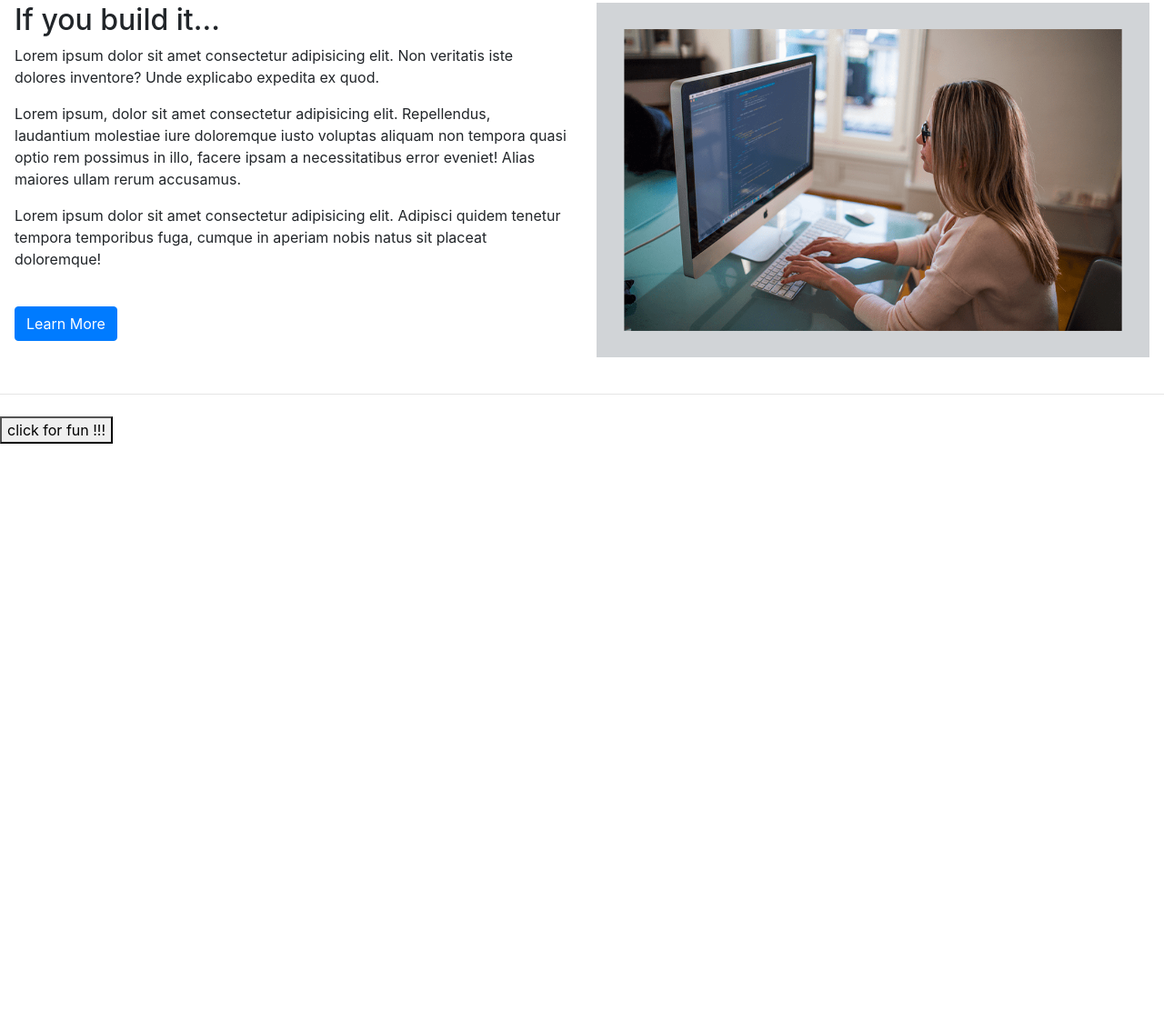
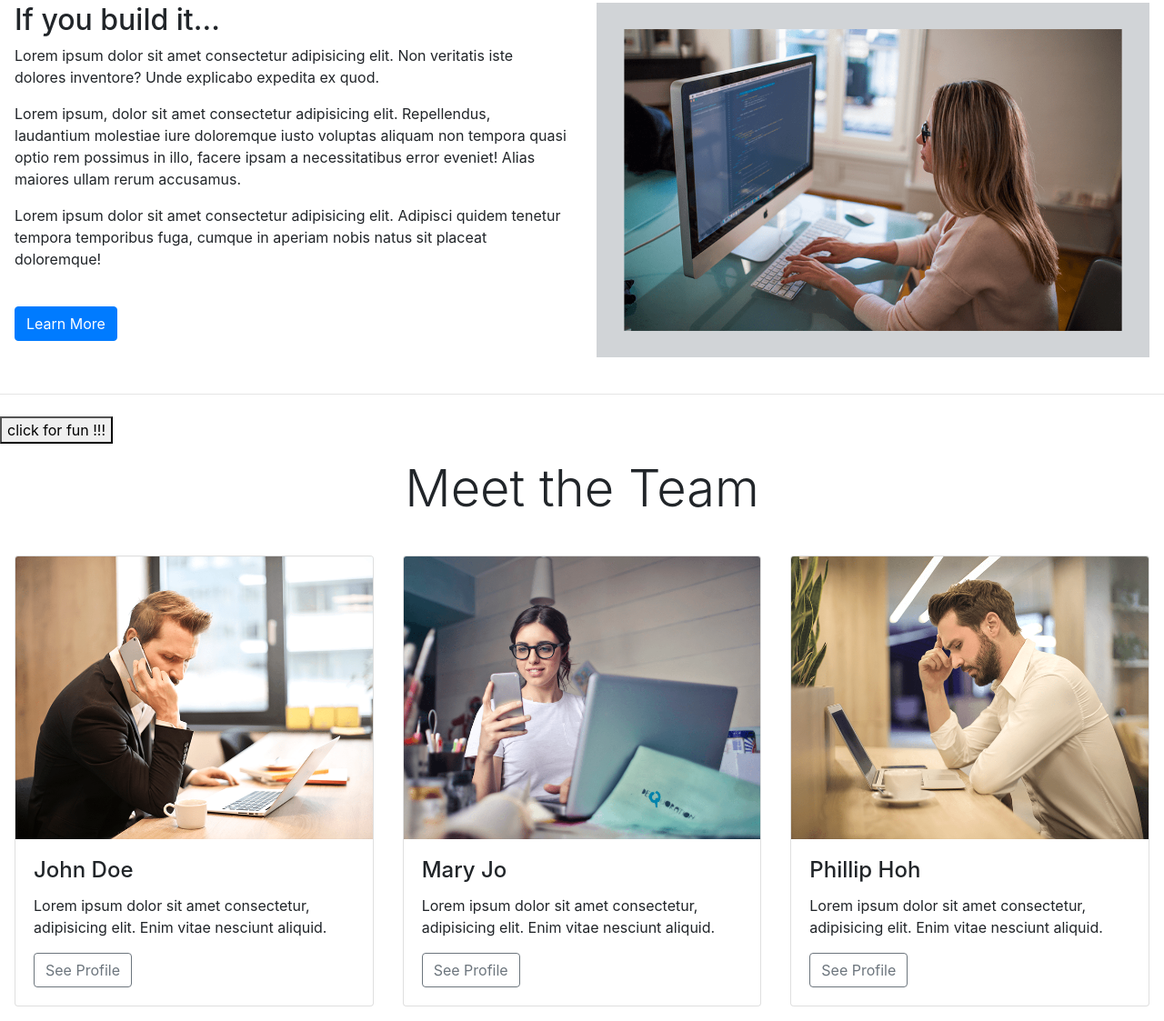
Before and after one commit to axtell5000/using-bootstrap, a plain HTML site: page index.html in a window 1280 px wide. Shown: the part 1397-2520 px from the top of the page at 91% size. Before the commit the page ends 1885 px from the top, so only its background shows below. Drawn offline with nearby package versions, Linux system fonts and the light colour scheme; files whose address does not match are found by name.

Commit message:
added html for meet the team and team card section

```diff
--- a/index.html
+++ b/index.html
@@ -172,10 +172,55 @@
         </div>
       </div>
     </div>
+
     <!--- Meet the team -->
+    <div class="container-fluid padding">
+      <div class="row welcone text-center">
+        <div class="col-12">
+          <h1 class="display-4">Meet the Team</h1>
+        </div>
+        <hr />
+      </div>
+    </div>
 
     <!--- Cards -->
+    <div class="container-fluid padding">
+      <div class="row padding">
+        <div class="col-md-4">
+          <div class="card">
+            <img class="card-img-top" src="./img/team1.png" alt="Team 1">
+            <div class="card-body">
+              <h4 class="card-title">John Doe</h4>
+              <p class="card-text">Lorem ipsum dolor sit amet consectetur, adipisicing elit. Enim vitae nesciunt aliquid.</p>
+              <a href="#" class="btn btn-outline-secondary" title="See Profile">See Profile</a>
+            </div>
+          </div>
+        </div>
 
+        <div class="col-md-4">
+          <div class="card">
+            <img class="card-img-top" src="./img/team2.png" alt="Team 2">
+            <div class="card-body">
+              <h4 class="card-title">Mary Jo</h4>
+              <p class="card-text">Lorem ipsum dolor sit amet consectetur, adipisicing elit. Enim vitae nesciunt aliquid.</p>
+              <a href="#" class="btn btn-outline-secondary" title="See Profile">See Profile</a>
+            </div>
+          </div>
+        </div>
+
+        <div class="col-md-4">
+          <div class="card">
+            <img class="card-img-top" src="./img/team3.png" alt="Team 3">
+            <div class="card-body">
+              <h4 class="card-title">Phillip Hoh</h4>
+              <p class="card-text">Lorem ipsum dolor sit amet consectetur, adipisicing elit. Enim vitae nesciunt aliquid.</p>
+              <a href="#" class="btn btn-outline-secondary" title="See Profile">See Profile</a>
+            </div>
+          </div>
+        </div>
+
+      </div>
+    </div>
     <!--- Two Column Section -->
 
     <!--- Connect -->
```
